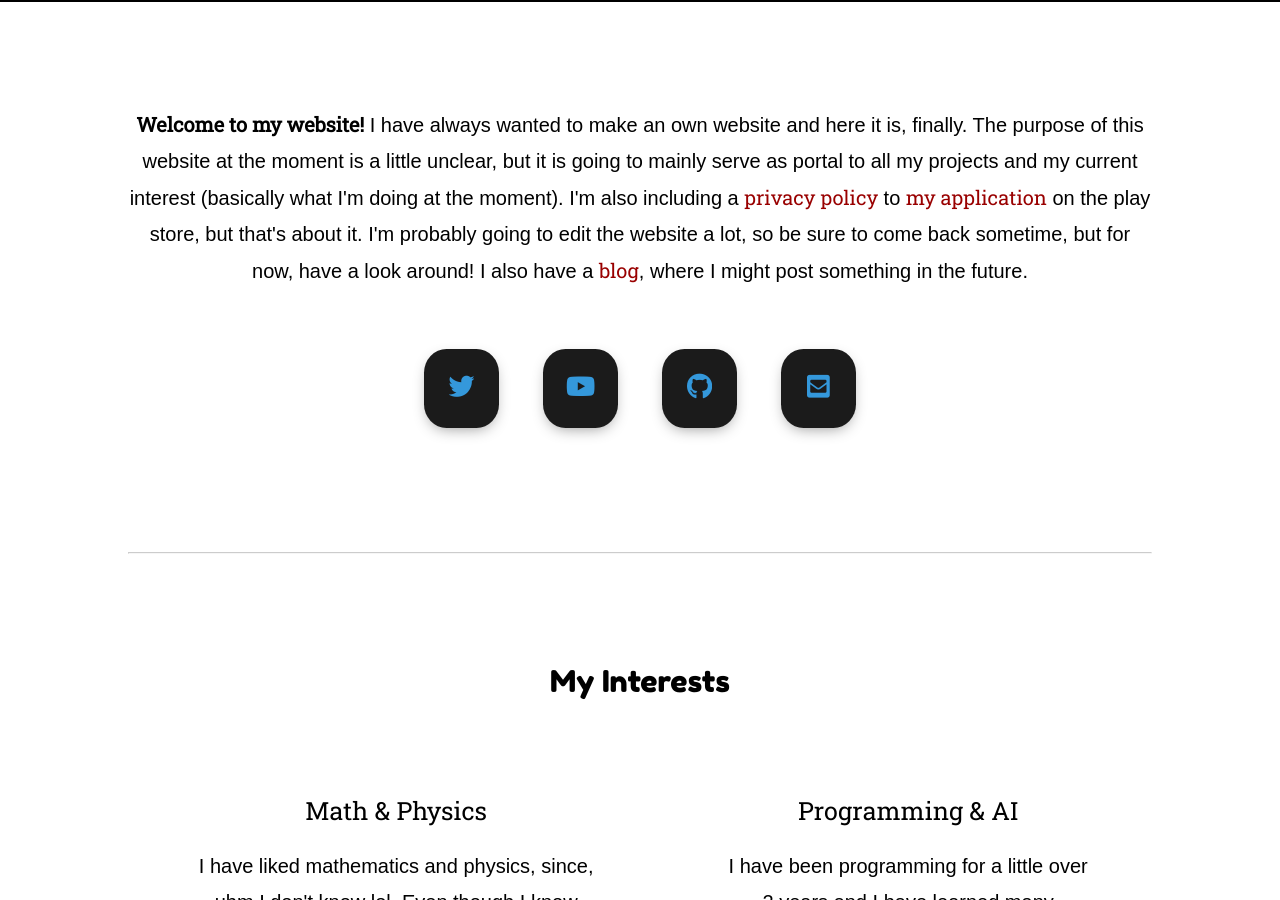
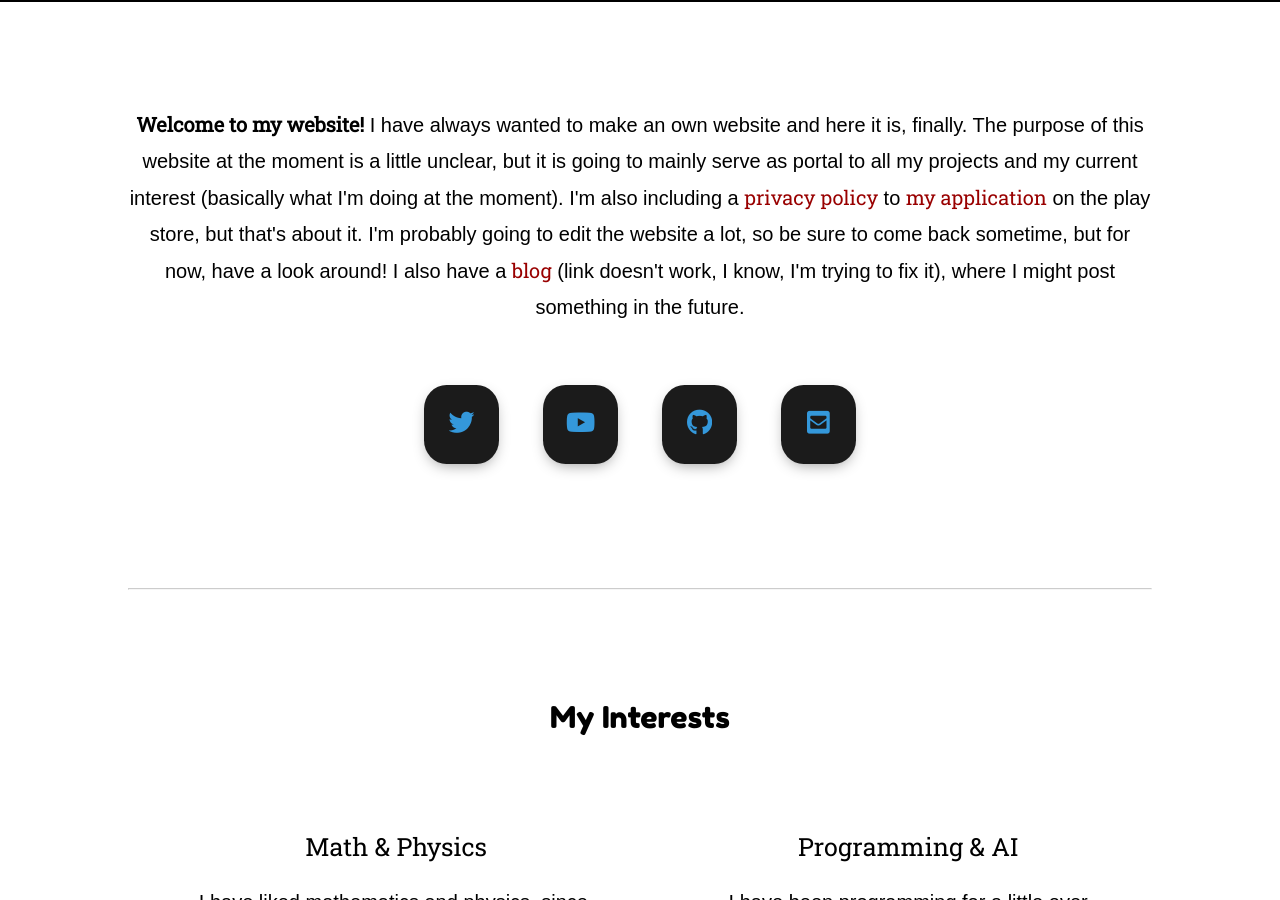
Before and after one commit to Cqsi/casimir.github.io, a Jekyll site: the page docs/index.html, which Jekyll copies as it is, in a window 1280 px wide and 900 px high, scrolled down 898 px. Built offline with Jekyll 4.4.1, drawn with Linux system fonts in a browser that asks for light colours; nearby versions of some CDN libraries.

Commit message:
what the heck

```diff
--- a/docs/index.html
+++ b/docs/index.html
@@ -19,7 +19,7 @@
         <div class="container">
             <div class="special-link">
 
-                <p id="text"><b>Welcome to my website!</b> I have always wanted to make an own website and here it is, finally. The purpose of this website at the moment is a little unclear, but it is going to mainly serve as portal to all my projects and my current interest (basically what I'm doing at the moment). I'm also including a <a href="privacypolicy.html">privacy policy</a> to <a href="https://play.google.com/store/apps/details?id=com.cqsi.android.sanningellerkonsekvens">my application</a> on the play store, but that's about it. I'm probably going to edit the website a lot, so be sure to come back sometime, but for now, have a look around! I also have a <a href="../blog.html">blog</a>, where I might post something in the future.
+                <p id="text"><b>Welcome to my website!</b> I have always wanted to make an own website and here it is, finally. The purpose of this website at the moment is a little unclear, but it is going to mainly serve as portal to all my projects and my current interest (basically what I'm doing at the moment). I'm also including a <a href="privacypolicy.html">privacy policy</a> to <a href="https://play.google.com/store/apps/details?id=com.cqsi.android.sanningellerkonsekvens">my application</a> on the play store, but that's about it. I'm probably going to edit the website a lot, so be sure to come back sometime, but for now, have a look around! I also have a <a href="../">blog</a> (link doesn't work, I know, I'm trying to fix it), where I might post something in the future.
 
 
                 <div class="middle">
```
